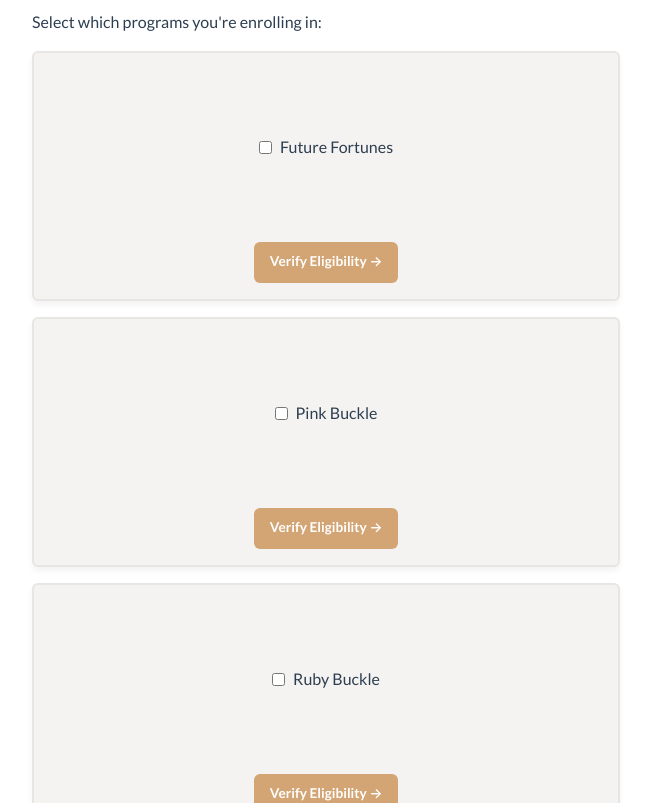
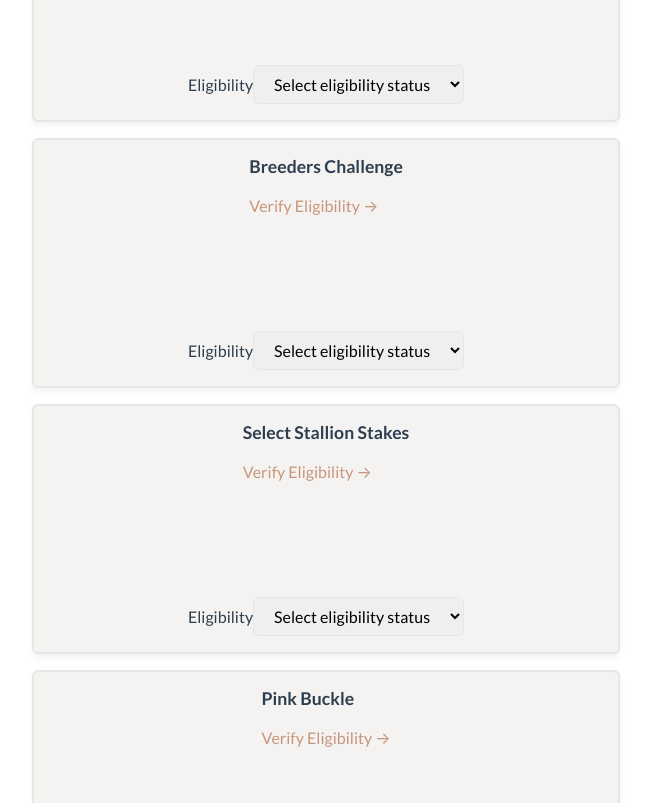
Before and after one commit to Thomadav000/incentive-vault, a React (Create React App) app: page /add-horse in a window 1280 px wide. Shown: the part 1600-2403 px from the top of the page, without its empty margins (314-965 px from the left). Built offline with nearby package versions, Linux system fonts and the light colour scheme; no server answers; the database is empty; sample sign-in values are in the browser's storage; the HTML template or start-up script is replaced by a standard one.

Commit message:
Add program eligibility tracking with status, deadlines, and estimated fees

```diff
--- a/src/pages/AddHorse.js
+++ b/src/pages/AddHorse.js
@@ -16,7 +16,13 @@ function AddHorse() {
     color: '',
     foalingYear: '',
     notes: '',
-    programs: [],
+    programs: [
+      { name: 'Future Fortunes', status: '', deadline: '', estimatedFee: '' },
+      { name: 'Breeders Challenge', status: '', deadline: '', estimatedFee: '' },
+      { name: 'Select Stallion Stakes', status: '', deadline: '', estimatedFee: '' },
+      { name: 'Pink Buckle', status: '' },
+      { name: 'Ruby Buckle', status: '' },
+    ],
   });
   const [photo, setPhoto] = useState(null);
   const [verified, setVerified] = useState(false);
@@ -24,56 +30,57 @@ function AddHorse() {
   const [error, setError] = useState('');
   const navigate = useNavigate();
 
-  const programsData = [
-    {
-      name: 'Future Fortunes',
-      url: 'https://www.futurefortunesinc.com/foals/'
+  // Program data for one-time programs
+  const programData = {
+    'Future Fortunes': {
+      type: 'ONE_TIME',
+      deadline: '12/31',
+      url: 'https://www.futurefortunesinc.com/',
+      fees: {
+        0: '$175 (early by 11/01) / $275 (by 12/31)',
+        1: '$375',
+        2: '$1,000',
+        3: '$1,500',
+        4: '$2,000',
+      },
     },
-    {
-      name: 'Pink Buckle',
-      url: 'https://pinkbuckle.com/nomination/2/2026-nomination-form'
+    'Breeders Challenge': {
+      type: 'ONE_TIME',
+      deadline: '12/01',
+      url: 'https://www.breederschallenge.com/',
+      fees: {
+        0: '$250 (increases if enrolled after weanling year)',
+        1: '$250+',
+        2: '$250+',
+        3: '$250+',
+        4: '$250+',
+      },
     },
-    {
-      name: 'Ruby Buckle',
-      url: 'https://therubybuckle.com/nomination/100/2026-nomination-form'
+    'Select Stallion Stakes': {
+      type: 'ONE_TIME',
+      deadline: '7 days before',
+      url: 'https://www.selectstallionstakes.com/',
+      fees: {
+        0: '$200',
+        1: '$200',
+        2: '$200',
+        3: '$200',
+        4: '$200',
+      },
     },
-    {
-      name: 'Breeders Challenge',
-      url: 'https://breederschallenge.com/search-nominations/'
+    'Pink Buckle': {
+      type: 'ANNUAL',
+      url: 'https://www.pinkbuckle.com/',
     },
-    {
-      name: 'Select Stallion Stakes',
-      url: 'https://www.selectstallionstakes.com/sssfoal'
-    }
-  ];
+    'Ruby Buckle': {
+      type: 'ANNUAL',
+      url: 'https://www.therubybuckle.com/',
+    },
+  };
 
   const handleChange = (e) => {
     const { name, value } = e.target;
-
-    // Auto-calculate age from foaling year
-    if (name === 'foalingYear' && value) {
-      const currentYear = new Date().getFullYear();
-      const calculatedAge = currentYear - parseInt(value);
-      setFormData(prev => ({
-        ...prev,
-        [name]: value,
-        age: calculatedAge > 0 ? calculatedAge : ''
-      }));
-    }
-    // Auto-calculate foaling year from age
-    else if (name === 'age' && value) {
-      const currentYear = new Date().getFullYear();
-      const calculatedYear = currentYear - parseInt(value);
-      setFormData(prev => ({
-        ...prev,
-        [name]: value,
-        foalingYear: calculatedYear > 0 ? calculatedYear : ''
-      }));
-    }
-    // Normal change for other fields
-    else {
-      setFormData(prev => ({ ...prev, [name]: value }));
-    }
+    setFormData(prev => ({ ...prev, [name]: value }));
   };
 
   const handlePhotoChange = (e) => {
@@ -82,12 +89,27 @@ function AddHorse() {
     }
   };
 
-  const handleProgramToggle = (program) => {
+  const handleProgramStatusChange = (programName, newStatus) => {
     setFormData(prev => ({
       ...prev,
-      programs: prev.programs.includes(program)
-        ? prev.programs.filter(p => p !== program)
-        : [...prev.programs, program]
+      programs: prev.programs.map(prog => {
+        if (prog.name === programName) {
+          const updatedProg = { ...prog, status: newStatus };
+
+          // For one-time programs, populate deadline and fee when status changes
+          if (programData[programName].type === 'ONE_TIME' && newStatus === 'Eligible - Not Paid') {
+            const ageGroup = parseInt(formData.age) >= 4 ? 4 : parseInt(formData.age) || 0;
+            updatedProg.deadline = programData[programName].deadline;
+            updatedProg.estimatedFee = programData[programName].fees[ageGroup];
+          } else if (newStatus === 'Eligible - Paid' || newStatus === 'Not Eligible') {
+            updatedProg.deadline = '';
+            updatedProg.estimatedFee = '';
+          }
+
+          return updatedProg;
+        }
+        return prog;
+      }),
     }));
   };
 
@@ -97,6 +119,12 @@ function AddHorse() {
     setLoading(true);
 
     try {
+      if (!verified) {
+        setError('Please verify this horse on AQHA before submitting.');
+        setLoading(false);
+        return;
+      }
+
       let photoURL = null;
       if (photo) {
         const photoRef = ref(storage, `horses/${auth.currentUser.uid}/${photo.name}`);
@@ -104,8 +132,27 @@ function AddHorse() {
         photoURL = await getDownloadURL(photoRef);
       }
 
+      // Clean up programs data: only include selected programs
+      const programsToSave = formData.programs.map(prog => ({
+        name: prog.name,
+        status: prog.status || 'Not Eligible',
+        deadline: prog.deadline || null,
+        estimatedFee: prog.estimatedFee || null,
+        paidDate: null,
+        feeType: programData[prog.name].type,
+      }));
+
       await addDoc(collection(db, 'horses'), {
-        ...formData,
+        barnName: formData.barnName,
+        registeredName: formData.registeredName,
+        sire: formData.sire,
+        registrationNumber: formData.registrationNumber,
+        age: parseInt(formData.age) || 0,
+        sex: formData.sex,
+        color: formData.color,
+        foalingYear: parseInt(formData.foalingYear) || null,
+        notes: formData.notes,
+        programs: programsToSave,
         photo: photoURL,
         userId: auth.currentUser.uid,
         createdAt: new Date(),
@@ -138,20 +185,19 @@ function AddHorse() {
                 name="barnName"
                 value={formData.barnName}
                 onChange={handleChange}
-                placeholder="e.g., Speedy Racer"
+                placeholder="e.g., Aint Bubblin Yet"
                 required
               />
             </div>
 
             <div className="form-group">
-              <label>Registered Name *</label>
+              <label>Registered Name</label>
               <input
                 type="text"
                 name="registeredName"
                 value={formData.registeredName}
                 onChange={handleChange}
-                placeholder="e.g., Aint Bubblin Yet"
-                required
+                placeholder="Official AQHA name"
               />
             </div>
 
@@ -209,6 +255,7 @@ function AddHorse() {
                   value={formData.age}
                   onChange={handleChange}
                   placeholder="3"
+                  min="0"
                 />
               </div>
               <div className="form-group">
@@ -241,6 +288,7 @@ function AddHorse() {
                   value={formData.foalingYear}
                   onChange={handleChange}
                   placeholder="2021"
+                  min="1990"
                 />
               </div>
             </div>
@@ -249,29 +297,59 @@ function AddHorse() {
           {/* Step 3: Programs */}
           <div className="form-section">
             <h2>3. Incentive Programs</h2>
+            <p>For each program, select your horse's eligibility status:</p>
+
+            <div className="programs-list">
+              {formData.programs.map(prog => (
+                <div key={prog.name} className="program-item">
+                  <div className="program-header">
+                    <h3>{prog.name}</h3>
+                    <a
+                      href={programData[prog.name].url}
+                      target="_blank"
+                      rel="noopener noreferrer"
+                      className="program-verify-link"
+                    >
+                      Verify Eligibility →
+                    </a>
+                  </div>
+
+                  <div className="program-status-selector">
+                    <label>Eligibility</label>
+                    <select
+                      value={prog.status}
+                      onChange={(e) => handleProgramStatusChange(prog.name, e.target.value)}
+                    >
+                      <option value="">Select eligibility status</option>
+                      <option value="Not Eligible">Not Eligible</option>
+                      <option value="Eligible - Not Paid">Eligible - Not Paid</option>
+                      <option value="Eligible - Paid">Eligible - Paid</option>
+                    </select>
+                  </div>
+
+                  {prog.status === 'Eligible - Paid' && (
+                    <div className="program-paid-badge">
+                      ✅ Paid for Life
+                    </div>
+                  )}
+
+                  {prog.status === 'Eligible - Not Paid' && prog.estimatedFee && (
+                    <div className="program-details">
+                      <p><strong>Estimated Fee:</strong> {prog.estimatedFee}</p>
+                      <p><strong>Deadline:</strong> {prog.deadline}</p>
+                      <p className="disclaimer">Verify current fees on program website before enrolling.</p>
+                    </div>
+                  )}
+                </div>
+              ))}
+            </div>
 
             <div className="disclaimer-box">
               <p className="disclaimer-title">⚠️ Eligibility Verification Required</p>
-              <p className="disclaimer-text">You are responsible for verifying that your horse is eligible for each program before enrolling. Click the program links below to visit each incentive's official website and confirm your horse meets the requirements (sire, age, bloodline, etc.).</p>
-            </div>
-
-            <p>Select which programs you're enrolling in:</p>
-            <div className="programs-list">
-              {programsData.map(program => (
-                <div key={program.name} className="program-item">
-                  <label className="program-checkbox">
-                    <input
-                      type="checkbox"
-                      checked={formData.programs.includes(program.name)}
-                      onChange={() => handleProgramToggle(program.name)}
-                    />
-                    {program.name}
-                  </label>
-                  <a href={program.url} target="_blank" rel="noopener noreferrer" className="program-link">
-                    Verify Eligibility →
-                  </a>
-                </div>
-              ))}
+              <p className="disclaimer-text">
+                Enrollment fees, deadlines, and eligibility requirements vary by program and may change.
+                Please verify all information on each program's official website before enrolling your horse.
+              </p>
             </div>
           </div>
 
```
